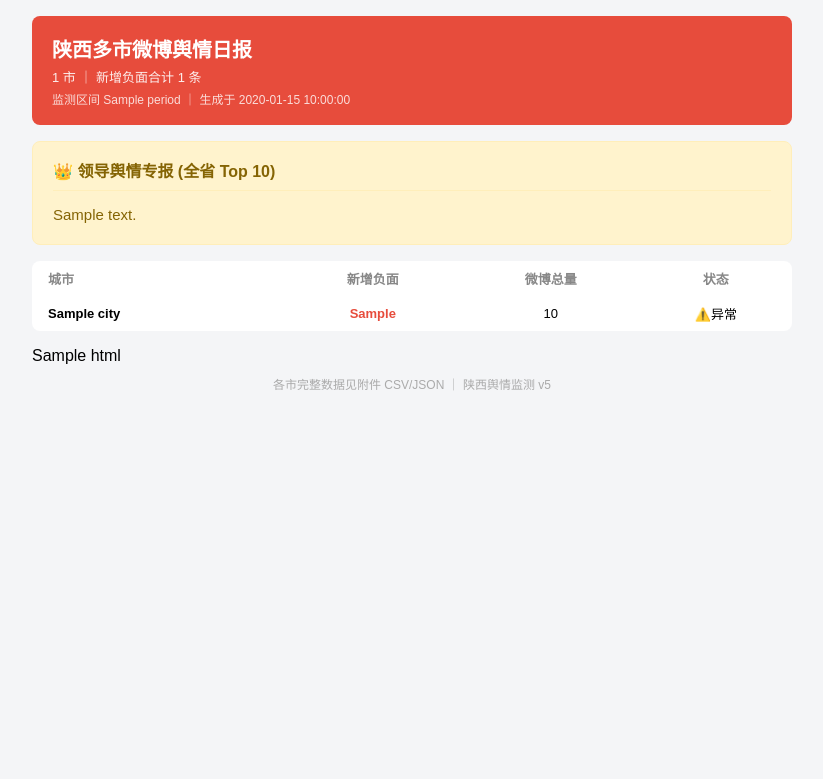
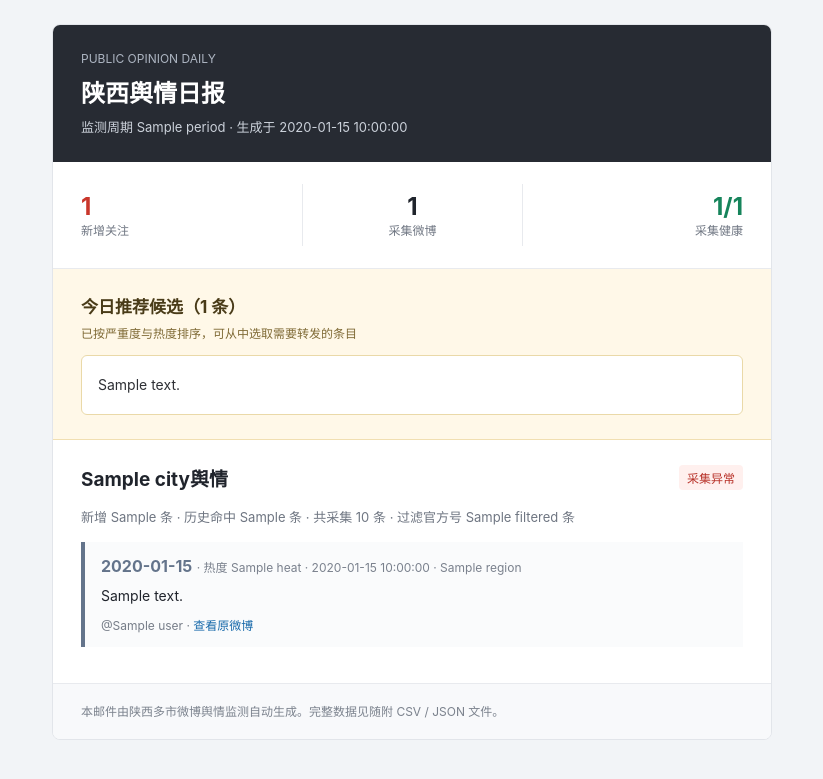
Before and after one commit to kiwi-lilo/weibomonitor, a Python web app: template templates/digest.html.j2 in a window 1280 px wide. Shown: the top 779 px of the page, without its empty margins (228-1051 px from the left). Run offline with Jinja, Linux system fonts and the light colour scheme; the template is opened without the code that fills it: most values are stand-ins (such as "Sample title", 1, 10 or a date in 2020).

Commit message:
Update digest.html.j2

```diff
--- a/templates/digest.html.j2
+++ b/templates/digest.html.j2
@@ -1,49 +1,94 @@
-<!DOCTYPE html>
+<!doctype html>
 <html lang="zh-CN">
-<body style="margin:0;padding:0;background:#f4f5f7;font-family:'PingFang SC','Microsoft YaHei',sans-serif;">
-<div style="max-width:760px;margin:0 auto;padding:16px;">
+<head>
+  <meta charset="utf-8">
+  <meta name="viewport" content="width=device-width, initial-scale=1">
+  <title>陕西舆情日报</title>
+</head>
+<body style="margin:0;background:#f2f4f7;color:#20242c;font-family:-apple-system,BlinkMacSystemFont,'Segoe UI','Microsoft YaHei',sans-serif;">
+  <table role="presentation" width="100%" cellspacing="0" cellpadding="0" style="background:#f2f4f7;">
+    <tr>
+      <td align="center" style="padding:24px 12px;">
+        <table role="presentation" width="100%" cellspacing="0" cellpadding="0" style="max-width:720px;background:#ffffff;border:1px solid #e2e5ea;border-radius:8px;overflow:hidden;">
+          <tr>
+            <td style="background:#272b33;padding:26px 28px;color:#ffffff;">
+              <div style="font-size:12px;color:#adb5c2;margin-bottom:8px;">PUBLIC OPINION DAILY</div>
+              <div style="font-size:24px;font-weight:700;">陕西舆情日报</div>
+              <div style="font-size:13px;color:#cbd1da;margin-top:8px;">监测周期 {{ period }} · 生成于 {{ generated_at }}</div>
+            </td>
+          </tr>
 
-  <!-- 顶部状态栏 -->
-  <div style="background:{{ '#e74c3c' if total_new_neg else '#2ecc71' }};color:#fff;border-radius:8px;padding:18px 20px;margin-bottom:16px;">
-    <div style="font-size:20px;font-weight:bold;">陕西多市微博舆情日报</div>
-    <div style="font-size:13px;opacity:.9;margin-top:4px;">
-      {{ sections|length }} 市 ｜ 新增负面合计 {{ total_new_neg }} 条{% if any_unhealthy %} ｜ ⚠️ 部分城市采集异常{% endif %}
-    </div>
-    <div style="font-size:12px;opacity:.8;margin-top:4px;">监测区间 {{ period }} ｜ 生成于 {{ generated_at }}</div>
-  </div>
+          <tr>
+            <td style="padding:22px 28px;border-bottom:1px solid #e8eaee;">
+              <table role="presentation" width="100%" cellspacing="0" cellpadding="0">
+                <tr>
+                  <td width="33%" style="padding:8px 0;">
+                    <div style="font-size:24px;font-weight:700;color:{% if total_new_neg %}#c9362b{% else %}#16845b{% endif %};">{{ total_new_neg }}</div>
+                    <div style="font-size:12px;color:#707783;">新增关注</div>
+                  </td>
+                  <td width="33%" style="padding:8px 0;border-left:1px solid #e8eaee;text-align:center;">
+                    <div style="font-size:24px;font-weight:700;">{{ total_posts }}</div>
+                    <div style="font-size:12px;color:#707783;">采集微博</div>
+                  </td>
+                  <td width="33%" style="padding:8px 0;border-left:1px solid #e8eaee;text-align:right;">
+                    <div style="font-size:24px;font-weight:700;color:{% if any_unhealthy %}#c9362b{% else %}#16845b{% endif %};">{{ healthy_count }}/{{ sections|length }}</div>
+                    <div style="font-size:12px;color:#707783;">采集健康</div>
+                  </td>
+                </tr>
+              </table>
+            </td>
+          </tr>
 
-  <!-- ✅ 领导舆情专报 (只有在有内容时才显示) -->
-  {% if leader_text %}
-  <div style="background:#fff3cd;border:1px solid #ffeeba;border-radius:8px;padding:16px 20px;margin-bottom:16px;color:#856404;">
-    <div style="font-size:16px;font-weight:bold;margin-bottom:10px;border-bottom:1px solid #ffeeba;padding-bottom:8px;">
-      👑 领导舆情专报 (全省 Top 10)
-    </div>
-    <div style="font-size:15px;line-height:1.8;font-family:sans-serif;">
-      <!-- replace 自动将纯文本的换行变成网页里的换行 -->
-      {{ leader_text | replace('\n', '<br>') | safe }}
-    </div>
-  </div>
-  {% endif %}
+          {% if leader_text %}
+          <tr>
+            <td style="padding:24px 28px;background:#fff8e8;border-bottom:1px solid #f1dfb1;">
+              <div style="font-size:17px;font-weight:700;color:#493b18;margin-bottom:6px;">今日推荐候选（{{ recommendation_count }} 条）</div>
+              <div style="font-size:12px;color:#7f6a35;margin-bottom:14px;">已按严重度与热度排序，可从中选取需要转发的条目</div>
+              <div style="white-space:pre-wrap;word-break:break-word;background:#ffffff;border:1px solid #ead9a8;border-radius:6px;padding:16px;font-size:14px;line-height:1.85;color:#2e3035;">{{ leader_text }}</div>
+            </td>
+          </tr>
+          {% endif %}
 
-  <!-- 各市汇总表格 -->
-  <table width="100%" cellpadding="8" cellspacing="0" style="background:#fff;border-radius:8px;font-size:13px;border-collapse:separate;margin-bottom:16px;">
-    <tr style="color:#888;"><th align="left" style="padding-left:16px;">城市</th><th>新增负面</th><th>微博总量</th><th>状态</th></tr>
-    {% for s in sections %}
-    <tr style="border-top:1px solid #f0f0f0;">
-      <td style="padding-left:16px;font-weight:bold;">{{ s.city }}</td>
-      <td align="center" style="color:{{ '#e74c3c' if s.new_neg else '#2ecc71' }};font-weight:bold;">{{ s.new_neg }}</td>
-      <td align="center">{{ s.total }}</td>
-      <td align="center">{{ '正常' if s.health_ok else '⚠️异常' }}</td>
+          {% for section in sections %}
+          <tr>
+            <td style="padding:24px 28px;border-bottom:1px solid #e8eaee;">
+              <table role="presentation" width="100%" cellspacing="0" cellpadding="0" style="margin-bottom:16px;">
+                <tr>
+                  <td style="font-size:19px;font-weight:700;">{{ section.city }}舆情</td>
+                  <td align="right">
+                    <span style="display:inline-block;padding:4px 8px;border-radius:4px;background:{% if section.health_ok %}#eaf7f1{% else %}#fff0ee{% endif %};color:{% if section.health_ok %}#167353{% else %}#b83229{% endif %};font-size:12px;">{% if section.health_ok %}采集正常{% else %}采集异常{% endif %}</span>
+                  </td>
+                </tr>
+              </table>
+
+              <div style="font-size:13px;color:#6f7682;margin-bottom:16px;">新增 {{ section.new_neg }} 条 · 历史命中 {{ section.old_neg }} 条 · 共采集 {{ section.total }} 条 · 过滤官方号 {{ section.filtered }} 条</div>
+
+              {% if section.new_negatives %}
+                {% for weibo in section.new_negatives %}
+                <div style="border-left:4px solid {{ label_colors.get(weibo.sentiment_label, '#64748b') }};background:#fafbfc;padding:14px 16px;margin:0 0 12px 0;">
+                  <div style="margin-bottom:8px;">
+                    <b style="color:{{ label_colors.get(weibo.sentiment_label, '#64748b') }};">{{ weibo.sentiment_label }}</b>
+                    <span style="color:#7a818d;font-size:12px;"> · 热度 {{ weibo.heat }} · {{ weibo.time }} · {{ weibo.regions|join('、') }}</span>
+                  </div>
+                  <div style="font-size:14px;line-height:1.7;word-break:break-word;">{{ weibo.text }}</div>
+                  <div style="font-size:12px;color:#767d88;margin-top:8px;">@{{ weibo.user }} · <a href="{{ weibo.url }}" style="color:#1769aa;text-decoration:none;">查看原微博</a></div>
+                </div>
+                {% endfor %}
+              {% else %}
+                <div style="padding:14px 16px;background:#edf8f3;color:#176d50;font-size:14px;">未发现新增个人负面舆情</div>
+              {% endif %}
+            </td>
+          </tr>
+          {% endfor %}
+
+          <tr>
+            <td style="padding:18px 28px;background:#f8f9fb;color:#7b828d;font-size:12px;line-height:1.6;">
+              本邮件由陕西多市微博舆情监测自动生成。完整数据见随附 CSV / JSON 文件。
+            </td>
+          </tr>
+        </table>
+      </td>
     </tr>
-    {% endfor %}
   </table>
-
-  <!-- 各市详情片段 -->
-  {% for s in sections %}{{ s.html|safe }}{% endfor %}
-
-  <div style="padding-top:10px;color:#aaa;font-size:12px;text-align:center;">
-    各市完整数据见附件 CSV/JSON ｜ 陕西舆情监测 v5
-  </div>
-</div>
 </body>
 </html>
```
